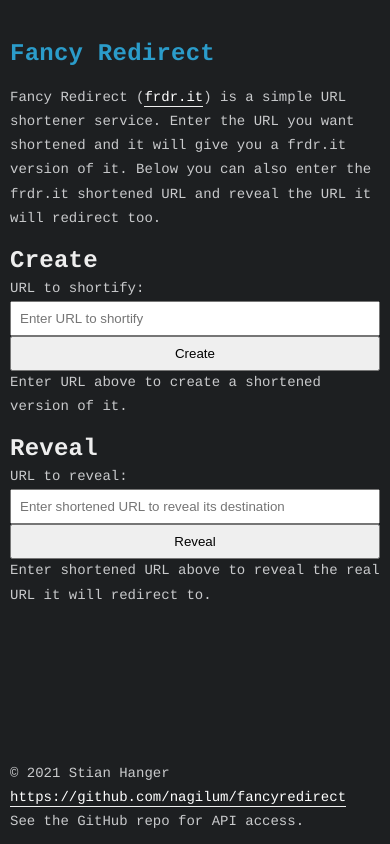
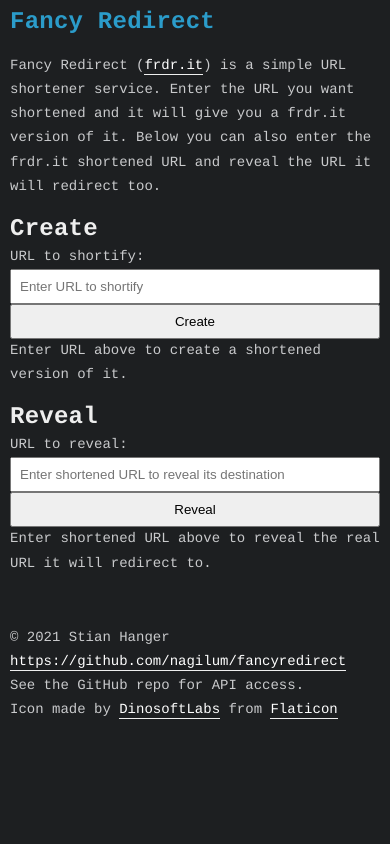
Before and after one commit to nagilum/FancyRedirect, a plain HTML site: page src/wwwroot/index.html in a window 390 px wide. Drawn offline with Linux system fonts and the light colour scheme.

Commit message:
Add some resources and fix some CSS and HTML

```diff
--- a/src/wwwroot/assets/css/app.css
+++ b/src/wwwroot/assets/css/app.css
@@ -111,10 +111,13 @@ body {
 
 @media screen and (max-width: 720px) {
     body article {
-        padding-left: 10px;
-        padding-right: 10px;
+        padding: 0 10px .5rem;
         width: 100%;
     }
+
+        body article h1 {
+            padding-top: .5rem;
+        }
 
         body article section h2::before {
             display: none;
@@ -127,4 +130,9 @@ body {
         body article section form input[type=submit] {
             width: 100%;
         }
+
+    body footer {
+        padding-top: 50px;
+        position: relative;
+    }
 }
--- a/src/wwwroot/index.html
+++ b/src/wwwroot/index.html
@@ -5,18 +5,18 @@
         <meta name="viewport" content="width=device-width, initial-scale=1">
         <title>Fancy Redirect - frdr.it</title>
 
-        <link rel="stylesheet" href="/assets/css/app.css?v=1.1">
-        <link rel="icon" href="/assets/img/url.svg?v=1.1">
+        <link rel="stylesheet" href="/assets/css/app.css?v=1.2">
+        <link rel="icon" href="/assets/img/url.svg?v=1.2">
 
         <meta name="description" content="Fancy Redirect (frdr.it) is a simple URL shortener service.">
         <meta name="keywords" content="fancy, redirect, frdr, url, tiny, shortener, tinify">
         <meta name="author" content="Stian Hanger">
 
-        <meta property="og:title" content="Fancy Redirect - frdr.it">
+        <meta property="og:title" content="Fancy Redirect">
         <meta property="og:type" content="website">
-        <meta property="og:image" content="https://frdr.it/assets/img/url.svg">
+        <meta property="og:image" content="https://frdr.it/assets/img/url.png">
         <meta property="og:url" content="https://frdr.it/">
-        <meta property="og:description" content="Fancy Redirect (frdr.it) is a simple URL shortener service.">
+        <meta property="og:description" content="Fancy Redirect is a simple URL shortener service.">
         <meta property="og:locale" content="en_US">
         <meta property="og:site_name" content="Fancy Redirect">
     </head>
@@ -66,9 +66,11 @@
             <footer>
                 &copy; 2021 Stian Hanger<br>
                 <a href="https://github.com/nagilum/fancyredirect">https://github.com/nagilum/fancyredirect</a><br>
-                See the GitHub repo for API access.
+                See the GitHub repo for API access.<br />
+                Icon made by <a href="https://www.flaticon.com/authors/dinosoftlabs">DinosoftLabs</a> from <a href="https://www.flaticon.com/">Flaticon</a>
             </footer>
         </article>
+
         <script src="/assets/js/app.js?v=1.1"></script>
 
         <!-- Global site tag (gtag.js) - Google Analytics -->
```
Also changed, not shown: src/wwwroot/assets/img/url.png (added).
